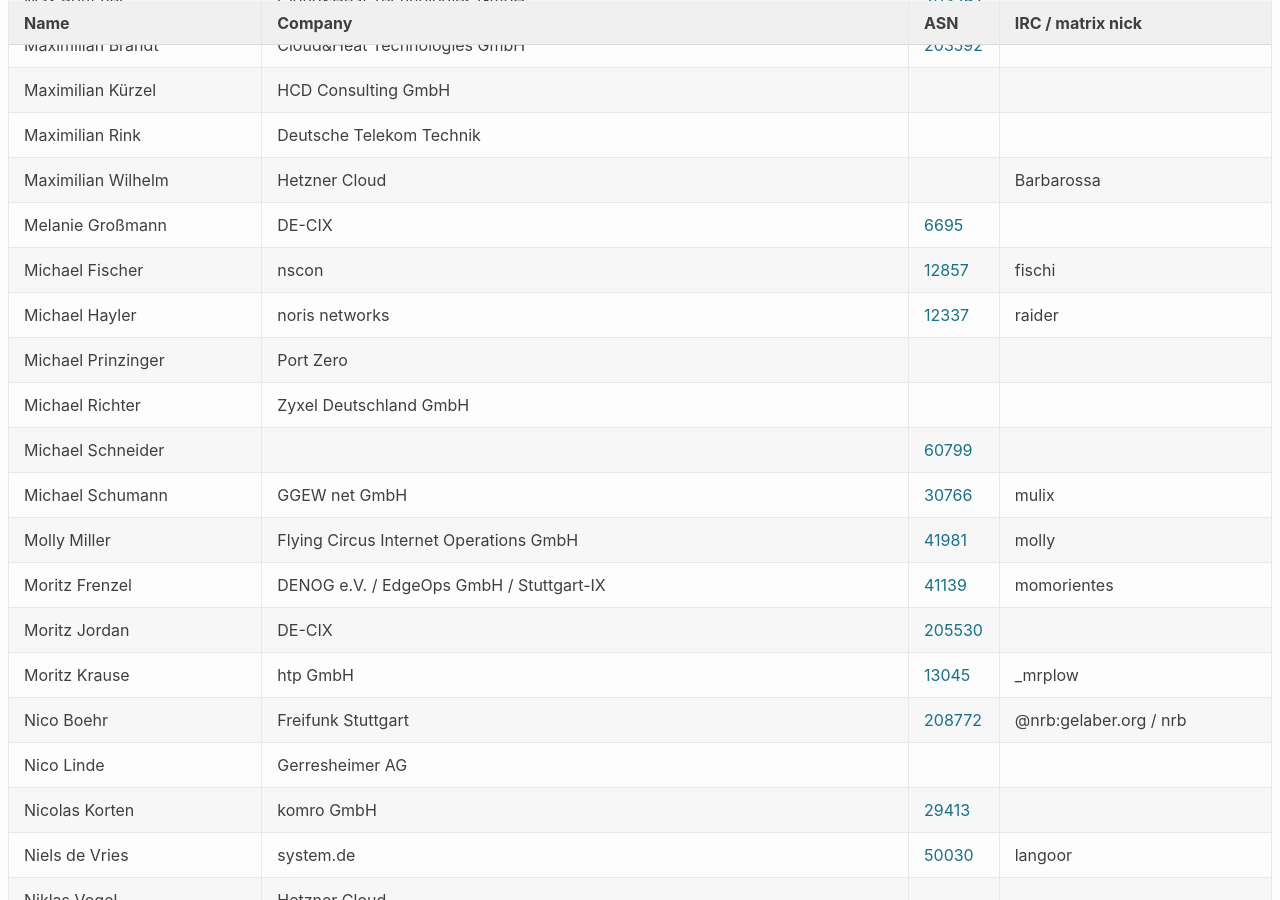
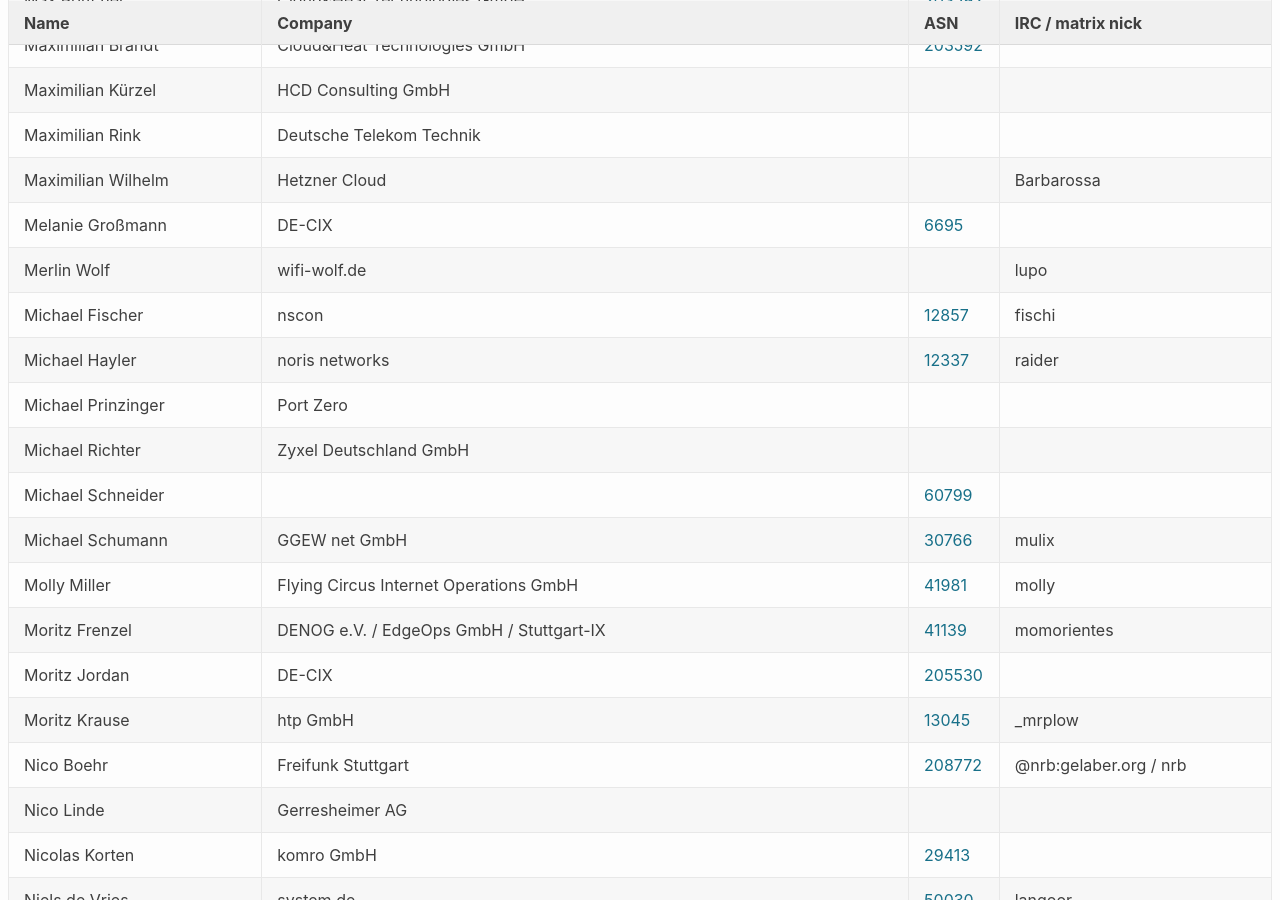
Before and after one commit to denog/pretix-attendeelist, a Jekyll site: the page built from denog17/index.markdown, in a window 1280 px wide and 900 px high, scrolled down 7264 px. Built offline with Jekyll 4.4.1, drawn with Linux system fonts in a browser that asks for light colours.

Commit message:
Latest data: Fri Jul  4 05:50:01 UTC 2025

```diff
--- a/_data/attendees_denog17_onsite.json
+++ b/_data/attendees_denog17_onsite.json
@@ -978,6 +978,12 @@
     "asn": "6695"
   },
   {
+    "name": "Merlin Wolf",
+    "company": "wifi-wolf.de",
+    "irc": "lupo",
+    "asn": null
+  },
+  {
     "name": "Michael Fischer",
     "company": "nscon",
     "irc": "fischi",
```
